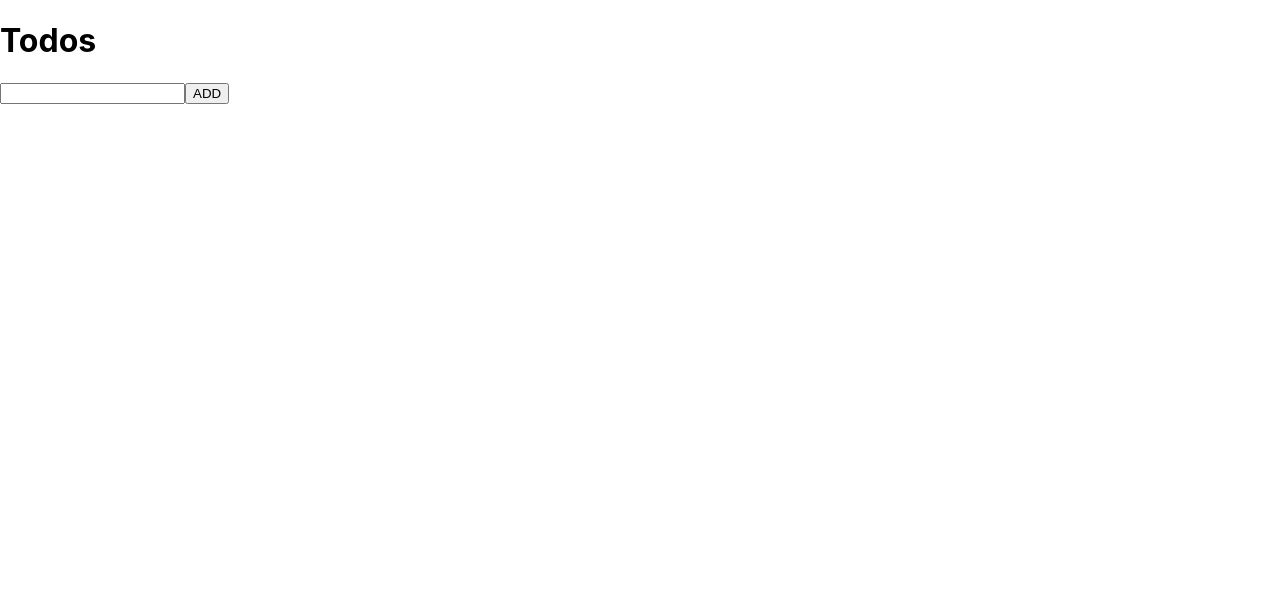
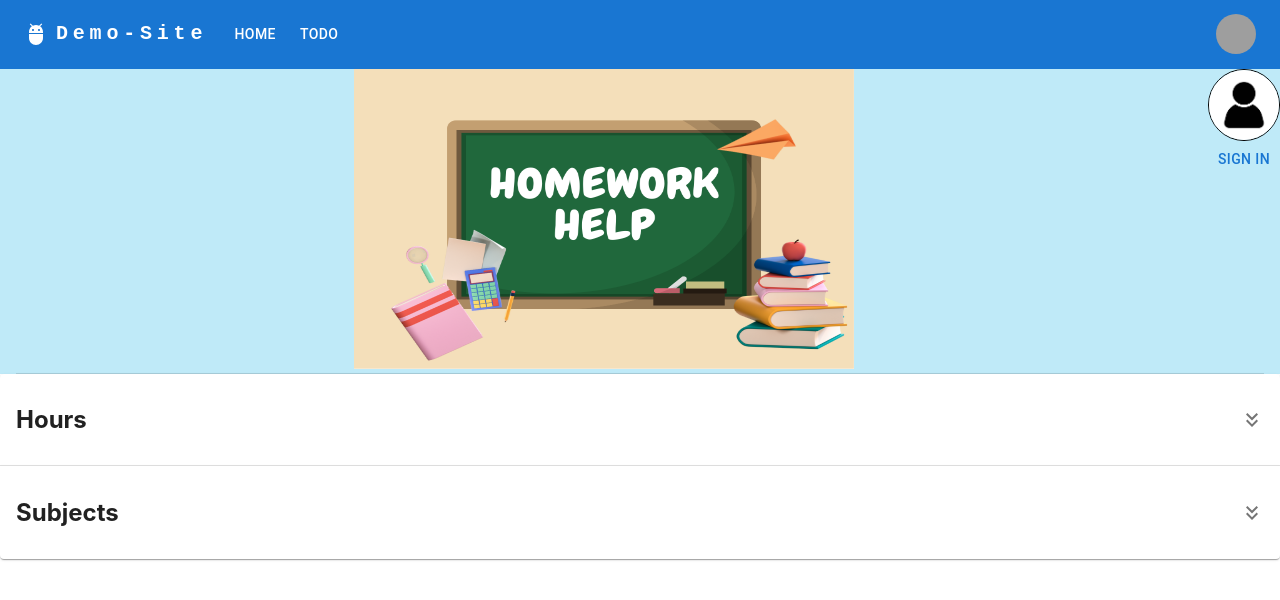
Before and after one commit to AlysaS/mcon-353-demo-site, a React (Create React App) app: page / in a window 1280 px wide. Shown: the top 600 px of the page. Built offline with nearby package versions, Linux system fonts and the light colour scheme; grey boxes are pictures that could not be loaded.

Commit message:
added routes

```diff
--- a/package.json
+++ b/package.json
@@ -12,6 +12,7 @@
     "@testing-library/user-event": "^13.5.0",
     "react": "^18.2.0",
     "react-dom": "^18.2.0",
+    "react-router-dom": "^6.8.1",
     "react-scripts": "5.0.1",
     "web-vitals": "^2.1.4"
   },
--- a/src/App.js
+++ b/src/App.js
@@ -1,13 +1,27 @@
-import './App.css';
+import "./App.css";
 
-import { Home } from './components/home/home';
-import {Todo} from './components/todo/todo';
+import { Home } from "./components/home/home";
+import { Todo } from "./components/todo/todo";
+import {Header} from "./components/header/header";
+import { HashRouter, Routes, Route } from "react-router-dom";
+import { AppBar } from "@mui/material";
 
+function App() {
+  //if wanted to return just one page then return it using the code below!
+  //return (<Home/>);
+  //return (<Todo/>);
 
-function App(){
-  //call my home method
-  //return (<Home/>);
-  return (<Todo/>);
+  return (
+    <HashRouter>
+
+      <Header />   {/* import the header component at top of the page */}
+
+      <Routes>
+        <Route path="/" element={<Home />} />
+        <Route path="/todo" element={<Todo />} />
+      </Routes>
+    </HashRouter>
+  );
 }
 
 export default App;
--- /dev/null
+++ b/src/components/header/header.jsx
@@ -0,0 +1,194 @@
+//create new Header react component
+
+import * as React from 'react';
+import AppBar from '@mui/material/AppBar';
+import Box from '@mui/material/Box';
+import Toolbar from '@mui/material/Toolbar';
+import IconButton from '@mui/material/IconButton';
+import Typography from '@mui/material/Typography';
+import Menu from '@mui/material/Menu';
+import MenuIcon from '@mui/icons-material/Menu';
+import Container from '@mui/material/Container';
+import Avatar from '@mui/material/Avatar';
+import Button from '@mui/material/Button';
+import Tooltip from '@mui/material/Tooltip';
+import MenuItem from '@mui/material/MenuItem';
+import AdbIcon from '@mui/icons-material/Adb';
+
+import {useNavigate} from "react-router-dom"
+
+//pass in objects -- give page name and path
+const pages = [{name: "Home", path:"/"}, {name: "Todo", path: "/todo"}];
+
+
+const settings = ['Profile', 'Account', 'Dashboard', 'Logout'];
+
+//REMEBER TO EXPORT!!!
+export function Header() {
+
+    //need to create a useNavigate object if want ti use it!!!
+    const navigate = useNavigate();
+
+
+  const [anchorElNav, setAnchorElNav] = React.useState(null);
+  const [anchorElUser, setAnchorElUser] = React.useState(null);
+
+  const handleOpenNavMenu = (event) => {
+    setAnchorElNav(event.currentTarget);
+  };
+  const handleOpenUserMenu = (event) => {
+    setAnchorElUser(event.currentTarget);
+  };
+
+
+
+  //have it actually link to the correct page path
+  const handleCloseNavMenu = (page) => {
+    setAnchorElNav(null);
+    //if object passed in then render that page
+    if(page){
+        navigate(page.path);
+    }
+  };
+
+
+
+  const handleCloseUserMenu = () => {
+    setAnchorElUser(null);
+  };
+
+  return (
+    <AppBar position="static">
+      <Container maxWidth="xl">
+        <Toolbar disableGutters>
+          <AdbIcon sx={{ display: { xs: 'none', md: 'flex' }, mr: 1 }} />
+          <Typography
+            variant="h6"
+            noWrap
+            component="a"
+            href="/"
+            sx={{
+              mr: 2,
+              display: { xs: 'none', md: 'flex' },
+              fontFamily: 'monospace',
+              fontWeight: 700,
+              letterSpacing: '.3rem',
+              color: 'inherit',
+              textDecoration: 'none',
+            }}
+          >
+            Demo-Site
+          </Typography>
+
+          <Box sx={{ flexGrow: 1, display: { xs: 'flex', md: 'none' } }}>
+            <IconButton
+              size="large"
+              aria-label="account of current user"
+              aria-controls="menu-appbar"
+              aria-haspopup="true"
+              onClick={handleOpenNavMenu}
+              color="inherit"
+            >
+              <MenuIcon />
+            </IconButton>
+            <Menu
+              id="menu-appbar"
+              anchorEl={anchorElNav}
+              anchorOrigin={{
+                vertical: 'bottom',
+                horizontal: 'left',
+              }}
+              keepMounted
+              transformOrigin={{
+                vertical: 'top',
+                horizontal: 'left',
+              }}
+              open={Boolean(anchorElNav)}
+              onClose={handleCloseNavMenu}
+              sx={{
+                display: { xs: 'block', md: 'none' },
+              }}
+
+
+            >
+
+
+              {pages.map((page) => (
+                <MenuItem key={page.name} onClick={() => handleCloseNavMenu(page)}>
+                  <Typography textAlign="center">{page.name}</Typography>
+                </MenuItem>
+              ))}
+
+
+            </Menu>
+          </Box>
+          <AdbIcon sx={{ display: { xs: 'flex', md: 'none' }, mr: 1 }} />
+          <Typography
+            variant="h5"
+            noWrap
+            component="a"
+            href=""
+            sx={{
+              mr: 2,
+              display: { xs: 'flex', md: 'none' },
+              flexGrow: 1,
+              fontFamily: 'monospace',
+              fontWeight: 700,
+              letterSpacing: '.3rem',
+              color: 'inherit',
+              textDecoration: 'none',
+            }}
+          >
+            Demo-Site
+          </Typography>
+          <Box sx={{ flexGrow: 1, display: { xs: 'none', md: 'flex' } }}>
+
+
+
+            {pages.map((page) => (
+              <Button
+                key={page.name}
+
+                //create a function that calls method for you, when you click-- because cant just call in onclick
+                onClick={() => handleCloseNavMenu(page)}
+                sx={{ my: 2, color: 'white', display: 'block' }}
+              >
+                {page.name}
+              </Button>
+            ))}
+          </Box>
+
+          <Box sx={{ flexGrow: 0 }}>
+            <Tooltip title="Open settings">
+              <IconButton onClick={handleOpenUserMenu} sx={{ p: 0 }}>
+                <Avatar alt="Remy Sharp" src="/static/images/avatar/2.jpg" />
+              </IconButton>
+            </Tooltip>
+            <Menu
+              sx={{ mt: '45px' }}
+              id="menu-appbar"
+              anchorEl={anchorElUser}
+              anchorOrigin={{
+                vertical: 'top',
+                horizontal: 'right',
+              }}
+              keepMounted
+              transformOrigin={{
+                vertical: 'top',
+                horizontal: 'right',
+              }}
+              open={Boolean(anchorElUser)}
+              onClose={handleCloseUserMenu}
+            >
+              {settings.map((setting) => (
+                <MenuItem key={setting} onClick={handleCloseUserMenu}>
+                  <Typography textAlign="center">{setting}</Typography>
+                </MenuItem>
+              ))}
+            </Menu>
+          </Box>
+        </Toolbar>
+      </Container>
+    </AppBar>
+  );
+}
```
Also changed, not shown: 1 other file (tests, documents, lock files or other folders).
